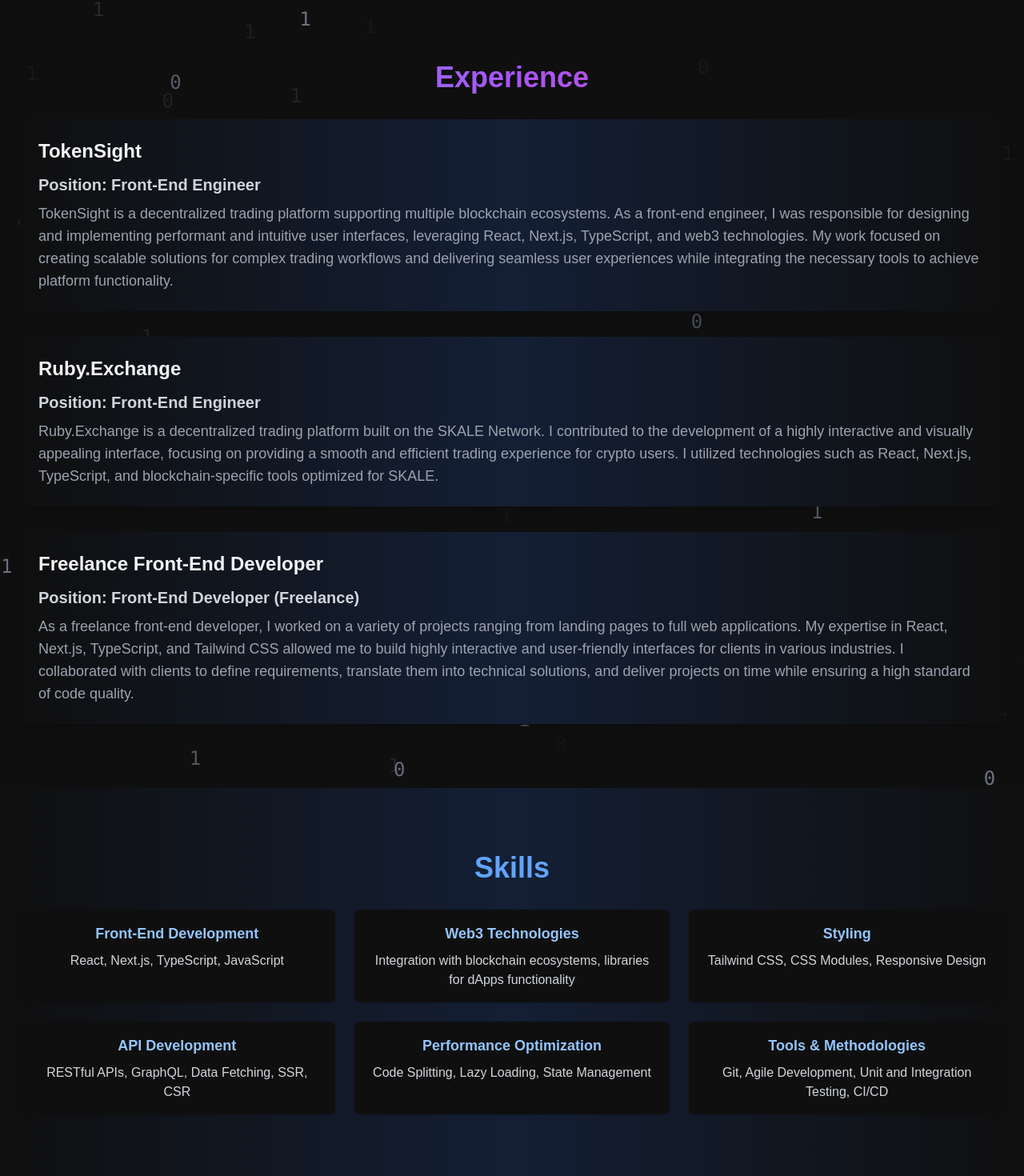
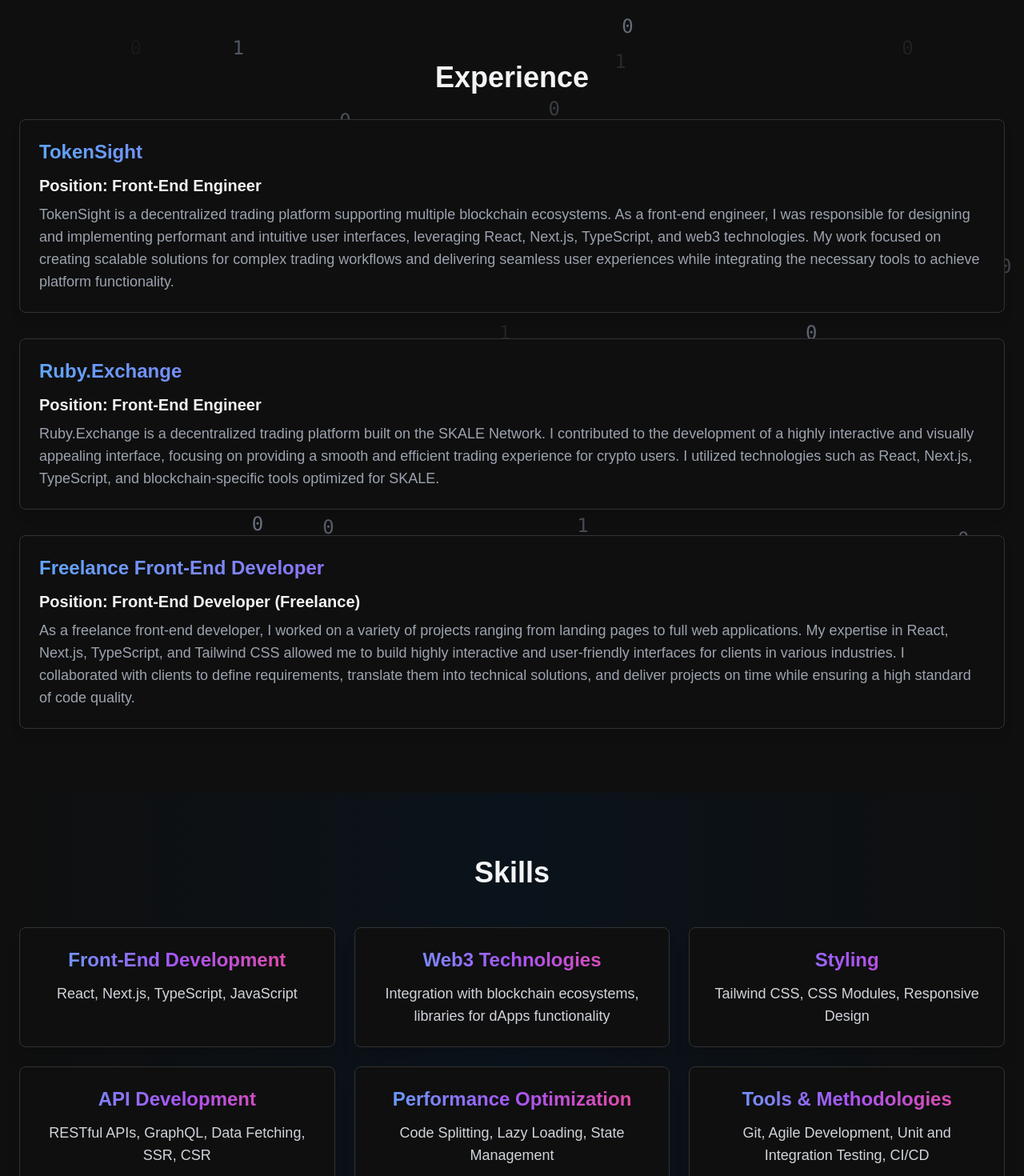
Before and after one commit to ndim99/personal-website, a Next.js app: page / in a window 1280 px wide. Shown: the part 1287-2757 px from the top of the page at 80% size. Built offline with nearby package versions, Linux system fonts and the light colour scheme.

Commit message:
feat: update

```diff
--- a/app/components/AboutMe.tsx
+++ b/app/components/AboutMe.tsx
@@ -1,34 +1,29 @@
 "use client";
 import { motion } from "framer-motion";
-import { useInView } from "react-intersection-observer";
 
 export default function AboutMe() {
-  const { ref, inView } = useInView({
-    triggerOnce: true,
-    threshold: 0.2,
-  });
-
   return (
     <section
       id="about"
-      className="sm:py-20 py-12 bg-gradient-to-r from-primary-bg via-secondary-bg to-primary-bg z-20"
-      ref={ref}
+      className="sm:py-20 py-12 bg-gradient-to-r from-[#0f0f0f] via-[#0a131b] to-[#0f0f0f]"
     >
-      <div className="container mx-auto px-6 flex flex-col sm:gap-8 gap-6 z-20">
+      <div className="container mx-auto px-6 flex flex-col sm:gap-8 gap-6">
         <motion.h2
+          className="text-3xl sm:text-4xl font-bold text-center"
           initial={{ opacity: 0, scale: 0.8 }}
-          animate={{ opacity: inView ? 1 : 0, scale: inView ? 1 : 0.8 }}
+          whileInView={{ opacity: 1, scale: 1 }}
           transition={{ duration: 0.8, delay: 0.3, ease: "easeOut" }}
-          className="text-3xl sm:text-4xl font-bold text-center text-transparent bg-clip-text bg-gradient-to-r from-blue-400 via-purple-500 to-pink-500"
+          viewport={{ once: true }}
         >
           About Me
         </motion.h2>
 
         <motion.p
+          className="text-gray-300 text-center max-w-2xl mx-auto text-base sm:text-lg"
           initial={{ opacity: 0, y: -50 }}
-          animate={{ opacity: inView ? 1 : 0, y: inView ? 0 : -50 }}
+          whileInView={{ opacity: 1, y: 0 }}
           transition={{ duration: 1, delay: 0.5 }}
-          className="text-gray-300 text-center max-w-2xl mx-auto text-base sm:text-lg"
+          viewport={{ once: true }}
         >
           I am a results-driven front-end engineer with over 4 years of
           experience creating scalable, high-performance web applications that
--- a/app/components/Contact.tsx
+++ b/app/components/Contact.tsx
@@ -8,9 +8,12 @@
     animate: { opacity: [0, 1, 0], y: [10, 0, -10] },
     transition: { duration: 2, delay, repeat: Infinity, ease: "easeInOut" },
   });
+
+  const linkClass =
+    "text-transparent bg-clip-text bg-gradient-to-r from-blue-400 via-purple-500 to-pink-500 hover:from-purple-500 hover:via-pink-500 hover:to-red-500 text-lg font-semibold transition duration-300";
+
   return (
-    <>
-      <section id="contact" className="sm:py-20 py-12 relative">
+    <section id="contact" className="sm:py-20 py-12 relative overflow-hidden">
       {/* Animated Numbers */}
       <div className="absolute inset-0 z-0 flex flex-wrap justify-center items-center">
         {Array.from({ length: 50 }, (_, i) => {
@@ -18,7 +21,7 @@
           return (
             <motion.span
               key={i}
-                className="text-gray-500 text-2xl font-mono"
+              className="text-gray-600 text-2xl font-mono"
               {...numbersAnimation(delay)}
               style={{
                 position: "absolute",
@@ -31,41 +34,58 @@
           );
         })}
       </div>
-        <div className="container mx-auto px-6 text-center flex flex-col gap-4">
-          <h2 className="text-3xl sm:text-4xl font-bold text-blue-400">
+      <div className="container mx-auto px-6 text-center flex flex-col gap-6 z-10 relative">
+        {/* Title with animation when in view */}
+        <motion.h2
+          className="text-3xl sm:text-4xl font-bold"
+          initial={{ opacity: 0, y: -20 }}
+          whileInView={{ opacity: 1, y: 0 }}
+          transition={{ duration: 0.8, ease: "easeOut" }}
+          viewport={{ once: true }}
+        >
           Contact
-          </h2>
-          <p className="text-gray-300 text-base font-normal">
+        </motion.h2>
+        {/* Description with animation when in view */}
+        <motion.p
+          className="text-gray-300 text-base font-normal"
+          initial={{ opacity: 0, y: -20 }}
+          whileInView={{ opacity: 1, y: 0 }}
+          transition={{ duration: 0.8, ease: "easeOut", delay: 0.2 }}
+          viewport={{ once: true }}
+        >
           Feel free to reach out via Gmail, LinkedIn, or GitHub:
-          </p>
-          <div className="flex justify-center items-center gap-6">
+        </motion.p>
+        {/* Links with animation when in view */}
+        <motion.div
+          className="flex justify-center items-center gap-6"
+          initial={{ opacity: 0, y: -20 }}
+          whileInView={{ opacity: 1, y: 0 }}
+          transition={{ duration: 0.8, ease: "easeOut", delay: 0.4 }}
+          viewport={{ once: true }}
+        >
           <Link
             href="mailto:nikola.dimovski666@gmail.com"
             target="_blank"
-              className="text-blue-400 hover:text-blue-500 flex items-center text-lg font-semibold"
+            className={linkClass}
           >
             Gmail
           </Link>
           <Link
             href="https://www.linkedin.com/in/ndim19/"
             target="_blank"
-              className="text-blue-400 hover:text-blue-500 flex items-center text-lg font-semibold"
+            className={linkClass}
           >
             LinkedIn
           </Link>
           <Link
             href="https://github.com/ndim19"
             target="_blank"
-              className="text-blue-400 hover:text-blue-500 flex items-center text-lg font-semibold"
+            className={linkClass}
           >
             GitHub
           </Link>
-          </div>
+        </motion.div>
       </div>
     </section>
-      <footer className="py-6 bg-primary-bg text-center text-gray-300">
-        <p>&copy; 2024 Nikola. All Rights Reserved.</p>
-      </footer>
-    </>
   );
 }
--- a/app/components/Experience/ExperienceBox.tsx
+++ b/app/components/Experience/ExperienceBox.tsx
@@ -1,17 +1,29 @@
+import Link from "next/link";
+
 interface ExperienceBoxProps {
   company: string;
   description: string;
   freelance?: boolean;
+  link?: string;
 }
 export default function ExperienceBox({
   company,
   description,
   freelance,
+  link,
 }: ExperienceBoxProps) {
+  const linkClass =
+    "text-transparent bg-clip-text bg-gradient-to-r from-blue-400 via-purple-500 to-pink-500 hover:from-purple-500 hover:via-pink-500 hover:to-red-500 transition duration-300";
   return (
-    <div className="bg-gradient-to-r from-primary-bg via-secondary-bg to-primary-bg p-6 shadow-lg rounded-lg">
-      <h3 className="text-xl sm:text-2xl font-extrabold mb-3">{company}</h3>
-      <p className="text-gray-300 text-lg sm:text-xl font-semibold mb-2">
+    <div className="p-6 shadow-lg rounded-lg border border-[#333] bg-[#0f0f0f] flex flex-col gap-2">
+      <Link
+        href={link as string}
+        target="_blank"
+        className={`text-xl sm:text-2xl font-extrabold ${linkClass}`}
+      >
+        {company}
+      </Link>
+      <p className="text-lg sm:text-xl font-semibold  mt-1">
         {freelance
           ? "Position: Front-End Developer (Freelance)"
           : "Position: Front-End Engineer"}
--- a/app/components/Experience/index.tsx
+++ b/app/components/Experience/index.tsx
@@ -1,22 +1,18 @@
 "use client";
 import { motion } from "framer-motion";
 import ExperienceBox from "./ExperienceBox";
-import { useInView } from "react-intersection-observer";
 
 export default function Experience() {
-  const { ref, inView } = useInView({
-    triggerOnce: true,
-    threshold: 0.2,
-  });
   const numbersAnimation = (delay: number) => ({
     initial: { opacity: 0 },
     animate: { opacity: [0, 1, 0], y: [10, 0, -10] },
     transition: { duration: 2, delay, repeat: Infinity, ease: "easeInOut" },
   });
+
   return (
-    <section id="experience" className="sm:py-20 py-12 relative" ref={ref}>
+    <section id="experience" className="sm:py-20 py-12 relative">
       {/* Animated Numbers */}
-      <div className="absolute inset-0 z-0 flex flex-wrap justify-center items-center">
+      <div className="absolute inset-1 z-0 flex flex-wrap justify-center items-center">
         {Array.from({ length: 50 }, (_, i) => {
           const delay = Math.random() * 2; // Random delay between 0 and 2 seconds
           return (
@@ -36,45 +32,56 @@
         })}
       </div>
       <div className="container mx-auto px-6 flex flex-col sm:gap-8 gap-6">
+        {/* Experience Title */}
         <motion.h2
           initial={{ opacity: 0, scale: 0.8 }}
-          animate={{ opacity: inView ? 1 : 0, scale: inView ? 1 : 0.8 }}
+          whileInView={{ opacity: 1, scale: 1 }}
           transition={{ duration: 0.8, delay: 0.3, ease: "easeOut" }}
-          className="text-3xl sm:text-4xl font-bold text-center text-transparent bg-clip-text bg-gradient-to-r from-blue-400 via-purple-500 to-pink-500"
+          className="text-3xl sm:text-4xl font-bold text-center"
+          viewport={{ once: true }}
         >
           Experience
         </motion.h2>
 
         <div className="sm:space-y-8 space-y-6 z-10">
+          {/* Experience Box 1 */}
           <motion.div
             initial={{ opacity: 0, y: 50 }}
-            animate={{ opacity: inView ? 1 : 0, y: inView ? 0 : -50 }}
+            whileInView={{ opacity: 1, y: 0 }}
             transition={{ duration: 0.8, delay: 0.5 }}
+            viewport={{ once: true }}
           >
             <ExperienceBox
+              link=""
               company="TokenSight"
               description="TokenSight is a decentralized trading platform supporting multiple blockchain ecosystems. As a front-end engineer, I was responsible for designing and implementing performant and intuitive user interfaces, leveraging React, Next.js, TypeScript, and web3 technologies. My work focused on creating scalable solutions for complex trading workflows and delivering seamless user experiences while integrating the necessary tools to achieve platform functionality."
             />
           </motion.div>
 
+          {/* Experience Box 2 */}
           <motion.div
             initial={{ opacity: 0, y: 50 }}
-            animate={{ opacity: inView ? 1 : 0, y: inView ? 0 : -50 }}
+            whileInView={{ opacity: 1, y: 0 }}
             transition={{ duration: 0.8, delay: 0.7 }}
+            viewport={{ once: true }}
           >
             <ExperienceBox
               company="Ruby.Exchange"
+              link=""
               description="Ruby.Exchange is a decentralized trading platform built on the SKALE Network. I contributed to the development of a highly interactive and visually appealing interface, focusing on providing a smooth and efficient trading experience for crypto users. I utilized technologies such as React, Next.js, TypeScript, and blockchain-specific tools optimized for SKALE."
             />
           </motion.div>
 
+          {/* Experience Box 3 */}
           <motion.div
             initial={{ opacity: 0, y: 50 }}
-            animate={{ opacity: inView ? 1 : 0, y: inView ? 0 : -50 }}
+            whileInView={{ opacity: 1, y: 0 }}
             transition={{ duration: 0.8, delay: 0.9 }}
+            viewport={{ once: true }}
           >
             <ExperienceBox
               freelance
+              link=""
               company="Freelance Front-End Developer"
               description="As a freelance front-end developer, I worked on a variety of projects ranging from landing pages to full web applications.
               My expertise in React, Next.js, TypeScript, and Tailwind CSS allowed me to build highly interactive and user-friendly interfaces for clients in various industries.
--- a/app/components/Header.tsx
+++ b/app/components/Header.tsx
@@ -5,9 +5,9 @@
 export default function Header() {
   const [menuOpen, setMenuOpen] = useState(false);
   return (
-    <header className="fixed top-0 w-full bg-primary-bg shadow-md z-20">
+    <header className="fixed top-0 w-full bg-gradient-to-r from-[#0f0f0f] via-[#0a131b] to-[#0f0f0f] shadow-md z-20 border-b border-[#333]">
       <nav className="container mx-auto px-6 sm:py-4 py-3 flex justify-between items-center">
-        <h1 className="text-2xl font-bold text-white">
+        <h1 className="sm:text-2xl text-xl font-bold text-white">
           Nikola{"'"}s Portfolio
         </h1>
 
@@ -46,7 +46,7 @@
               fill="none"
               viewBox="0 0 24 24"
               stroke="currentColor"
-              className="w-8 h-8"
+              className="w-6 h-6"
             >
               <path
                 strokeLinecap="round"
--- a/app/components/Hero.tsx
+++ b/app/components/Hero.tsx
@@ -21,7 +21,7 @@
       className="h-screen flex items-center justify-center text-center text-gray-100 relative overflow-hidden px-6 sm:px-12 lg:px-16"
     >
       {/* Animated Numbers */}
-      <div className="absolute inset-0 z-0 flex flex-wrap justify-center items-center">
+      <div className="absolute inset-1 z-0 flex flex-wrap justify-center items-center">
         {Array.from({ length: 50 }, (_, i) => {
           const delay = Math.random() * 2; // Random delay between 0 and 2 seconds
           return (
@@ -75,7 +75,7 @@
           whileHover={{ scale: 1.05 }}
           whileTap={{ scale: 0.95 }}
           onClick={scrollToSection}
-          className="mx-auto mt-4 px-6 py-3 bg-gradient-to-r from-blue-500 to-purple-600 text-white rounded-lg shadow-lg hover:shadow-2xl transition-all duration-300"
+          className="mx-auto mt-4 px-6 py-2.5 bg-gradient-to-r from-blue-500 to-purple-600 text-white rounded-lg shadow-lg hover:shadow-2xl transition-all duration-150"
         >
           Discover More
         </motion.button>
--- a/app/components/Skills/index.tsx
+++ b/app/components/Skills/index.tsx
@@ -1,55 +1,88 @@
-import SkillBox from "./SkillBox";
+"use client";
+import { motion } from "framer-motion";
+
+const fadeInVariant = {
+  hidden: { opacity: 0, y: 50 },
+  visible: { opacity: 1, y: 0, transition: { duration: 0.5 } },
+};
 
 export default function Skills() {
   return (
     <section
       id="skills"
-      className="sm:py-20 py-12 bg-gradient-to-r from-primary-bg via-secondary-bg to-primary-bg"
+      className="sm:py-20 py-12 bg-gradient-to-r from-[#0f0f0f] via-[#0a131b] to-[#0f0f0f] relative overflow-hidden"
     >
-      <div className="container mx-auto px-6 flex flex-col sm:gap-8 gap-6 z-20">
-        <h2 className="text-3xl sm:text-4xl font-bold text-center text-blue-400">
+      <div className="container mx-auto px-6 flex flex-col sm:gap-12 gap-8 z-20 relative">
+        {/* Section Title */}
+        <motion.h2
+          className="text-3xl sm:text-4xl font-bold text-center"
+          initial={{ opacity: 0, scale: 0.8 }}
+          whileInView={{ opacity: 1, scale: 1 }}
+          transition={{ duration: 0.6 }}
+          viewport={{ once: true }}
+        >
           Skills
-        </h2>
-        <div className="grid grid-cols-1 sm:grid-cols-2 md:grid-cols-3 gap-6 text-center">
-          {/* Front-End Development */}
+        </motion.h2>
 
-          <SkillBox
-            title="Front-End Development"
-            description="React, Next.js, TypeScript, JavaScript"
-          />
-
-          {/* Web3 Technologies */}
-
-          <SkillBox
-            title="Web3 Technologies"
-            description="Integration with blockchain ecosystems, libraries for dApps
-            functionality"
-          />
-          {/* Styling */}
-
-          <SkillBox
-            title="Styling"
-            description="Tailwind CSS, CSS Modules, Responsive Design"
-          />
-          {/* API Development */}
-
-          <SkillBox
-            title="API Development"
-            description="RESTful APIs, GraphQL, Data Fetching, SSR, CSR"
-          />
-          {/* Performance Optimization */}
-
-          <SkillBox
-            title="Performance Optimization"
-            description="Code Splitting, Lazy Loading, State Management"
-          />
-          {/* Tools & Methodologies */}
-
-          <SkillBox
-            title="Tools & Methodologies"
-            description="Git, Agile Development, Unit and Integration Testing, CI/CD"
-          />
-        </div>
+        {/* Skills Grid */}
+        <motion.div
+          className="grid grid-cols-1 sm:grid-cols-2 md:grid-cols-3 gap-6 text-center"
+          initial="hidden"
+          whileInView="visible"
+          viewport={{ once: true }}
+          variants={{
+            hidden: { opacity: 0 },
+            visible: {
+              opacity: 1,
+              transition: {
+                staggerChildren: 0.2,
+              },
+            },
+          }}
+        >
+          {/* Skill Boxes */}
+          {[
+            {
+              title: "Front-End Development",
+              description: "React, Next.js, TypeScript, JavaScript",
+            },
+            {
+              title: "Web3 Technologies",
+              description:
+                "Integration with blockchain ecosystems, libraries for dApps functionality",
+            },
+            {
+              title: "Styling",
+              description: "Tailwind CSS, CSS Modules, Responsive Design",
+            },
+            {
+              title: "API Development",
+              description: "RESTful APIs, GraphQL, Data Fetching, SSR, CSR",
+            },
+            {
+              title: "Performance Optimization",
+              description: "Code Splitting, Lazy Loading, State Management",
+            },
+            {
+              title: "Tools & Methodologies",
+              description:
+                "Git, Agile Development, Unit and Integration Testing, CI/CD",
+            },
+          ].map((skill, index) => (
+            <motion.div
+              key={index}
+              className="p-6 rounded-lg bg-[#0f0f0f] border border-[#333] shadow-xl backdrop-blur-md transition-all duration-300"
+              variants={fadeInVariant}
+            >
+              <h3 className="text-xl sm:text-2xl font-semibold text-transparent bg-clip-text bg-gradient-to-r from-blue-400 via-purple-500 to-pink-500">
+                {skill.title}
+              </h3>
+              <p className="text-gray-300 mt-3 text-base sm:text-lg">
+                {skill.description}
+              </p>
+            </motion.div>
+          ))}
+        </motion.div>
       </div>
     </section>
   );
--- a/app/page.tsx
+++ b/app/page.tsx
@@ -7,7 +7,7 @@
 
 export default function Home() {
   return (
-    <div className="text-gray-100 relative">
+    <div className="text-gray-100">
       <Header />
       <Hero />
       <AboutMe />
--- a/package.json
+++ b/package.json
@@ -12,8 +12,7 @@
     "framer-motion": "^11.15.0",
     "next": "15.1.3",
     "react": "^19.0.0",
-    "react-dom": "^19.0.0",
-    "react-intersection-observer": "^9.14.1"
+    "react-dom": "^19.0.0"
   },
   "devDependencies": {
     "@eslint/eslintrc": "^3",
```
Also changed, not shown: 1 other file (tests, documents, lock files or other folders). Lines whose indentation alone changed are shown as unchanged.
